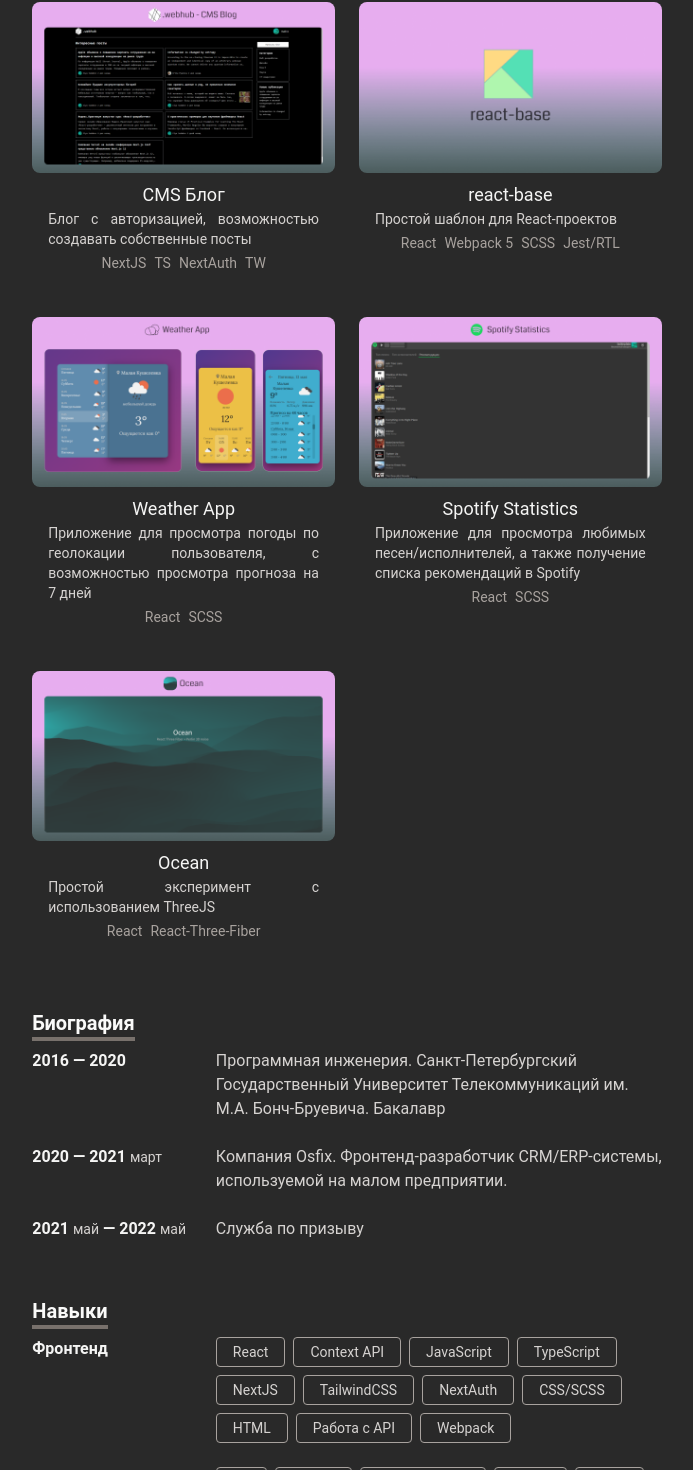
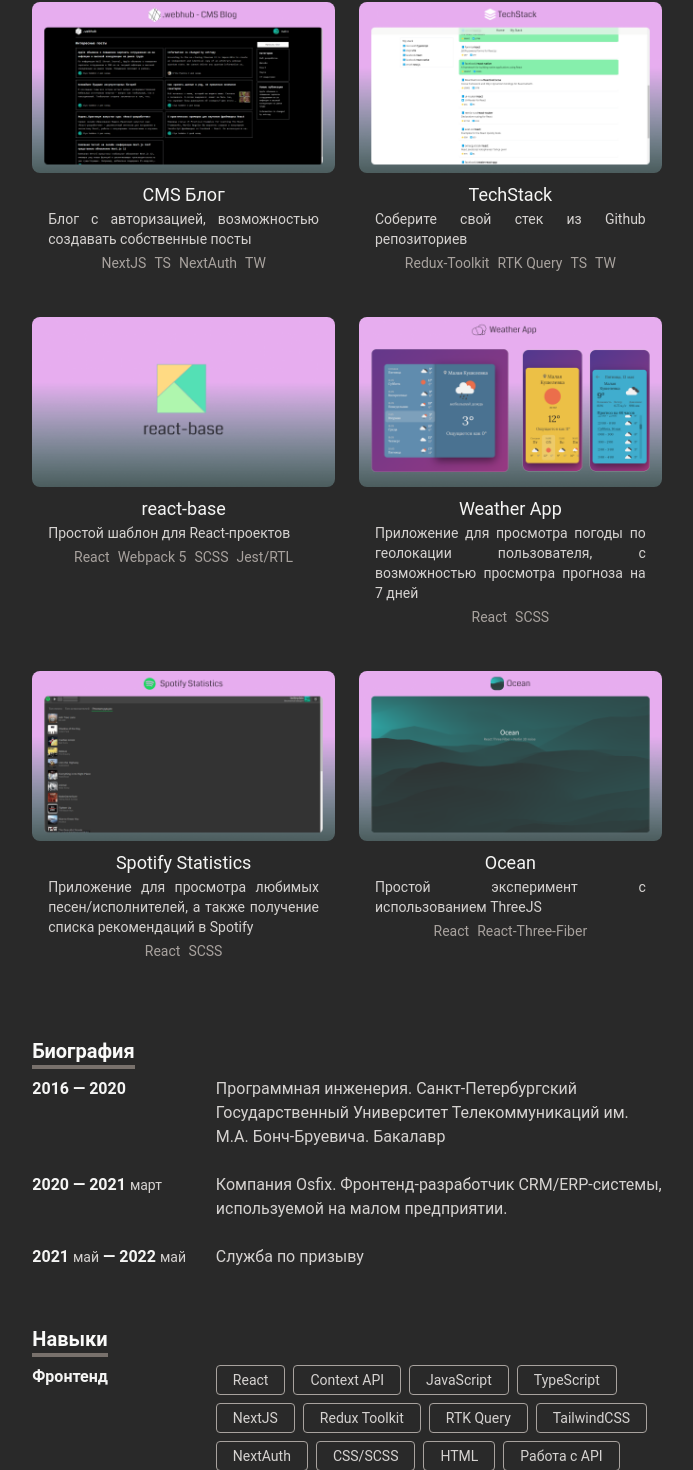
Before and after one commit to ilyasudakov/portfolio-react, a Next.js app: page / in a window 1280 px wide. Shown: the part 830-2300 px from the top of the page, without its empty margins (293-986 px from the left). Built offline with nearby package versions, Linux system fonts and the light colour scheme; no server answers.

Commit message:
Add TechStack project

```diff
--- a/src/data/landing.tsx
+++ b/src/data/landing.tsx
@@ -6,6 +6,7 @@
   description: string;
   image: string;
   stack?: string[];
+  position: number;
 }[];
 
 export const projectsList: projectsListTypes = [
@@ -15,6 +16,7 @@
     description: 'Фронтенд для системы управления малым предприятием',
     image: '/projects/osfix_crm.png',
     stack: ['React', 'SCSS', 'Jest', 'RTL'],
+    position: 1,
   },
   {
     projectName: 'repo.md',
@@ -22,6 +24,7 @@
     description: 'Ваш Github репозиторий как Markdown блог',
     image: '/projects/repo_md.png',
     stack: ['NextJS', 'TS', 'NextAuth', 'TW', 'Jest', 'RTL'],
+    position: 2,
   },
   {
     projectName: 'CMS Блог',
@@ -30,6 +33,15 @@
       'Блог с авторизацией, возможностью создавать собственные посты',
     image: '/projects/cms_blog.png',
     stack: ['NextJS', 'TS', 'NextAuth', 'TW'],
+    position: 3,
+  },
+  {
+    projectName: 'TechStack',
+    href: 'https://github.com/ilyasudakov/tech-stack',
+    description: 'Соберите свой стек из Github репозиториев',
+    image: '/projects/techstack.png',
+    stack: ['Redux-Toolkit', 'RTK Query', 'TS', 'TW'],
+    position: 4,
   },
   {
     projectName: 'react-base',
@@ -37,6 +49,7 @@
     description: 'Простой шаблон для React-проектов',
     image: '/projects/react_base.png',
     stack: ['React', 'Webpack 5', 'SCSS', 'Jest/RTL'],
+    position: 5,
   },
   {
     projectName: 'Weather App',
@@ -45,6 +58,7 @@
       'Приложение для просмотра погоды по геолокации пользователя, с возможностью просмотра прогноза на 7 дней',
     image: '/projects/weather_app.png',
     stack: ['React', 'SCSS'],
+    position: 6,
   },
   {
     projectName: 'Spotify Statistics',
@@ -53,6 +67,7 @@
       'Приложение для просмотра любимых песен/исполнителей, а также получение списка рекомендаций в Spotify',
     image: '/projects/spotify_stats.png',
     stack: ['React', 'SCSS'],
+    position: 7,
   },
   {
     projectName: 'Ocean',
@@ -60,6 +75,7 @@
     description: 'Простой эксперимент с использованием ThreeJS',
     image: '/projects/ocean_threejs.png',
     stack: ['React', 'React-Three-Fiber'],
+    position: 8,
   },
 ];
 
@@ -108,12 +124,15 @@
       'JavaScript',
       'TypeScript',
       'NextJS',
+      'Redux Toolkit',
+      'RTK Query',
       'TailwindCSS',
       'NextAuth',
       'CSS/SCSS',
       'HTML',
       'Работа с API',
       'Webpack',
+      'Vite',
     ],
   },
   {
--- a/src/pages/index.tsx
+++ b/src/pages/index.tsx
@@ -170,7 +170,9 @@
         <BlockTitle>Проекты</BlockTitle>
       </AnimationWrapper>
       <ul className="grid sm:grid-cols-2 gap-6 w-full">
-        {projectsList.map((project) => (
+        {projectsList
+          .sort((a, b) => a.position - b.position)
+          .map((project) => (
             <li key={project.projectName}>
               <AnimationWrapper>
                 <ProjectItem project={project} />
```
Also changed, not shown: public/projects/techstack.png (added). Lines whose indentation alone changed are shown as unchanged.
